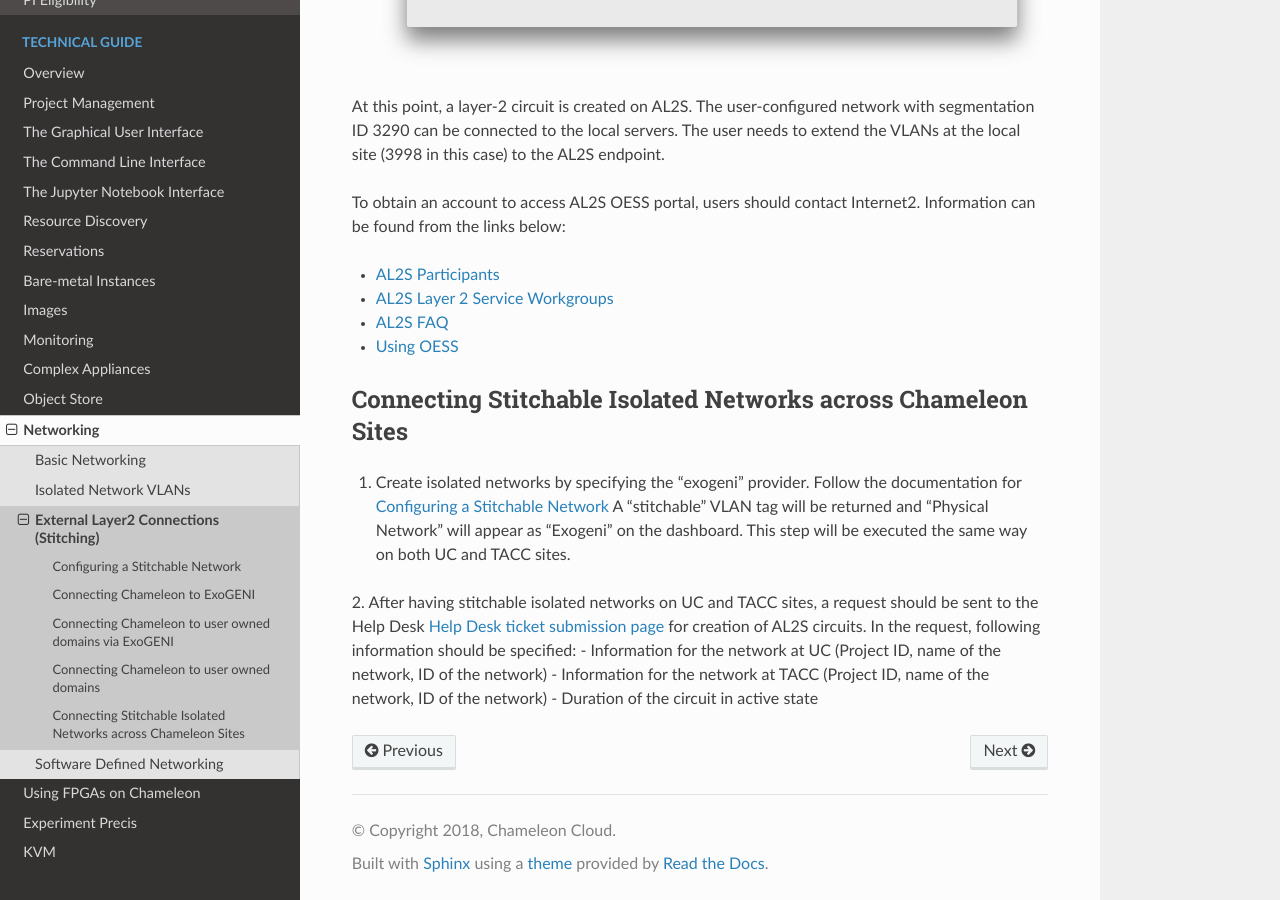
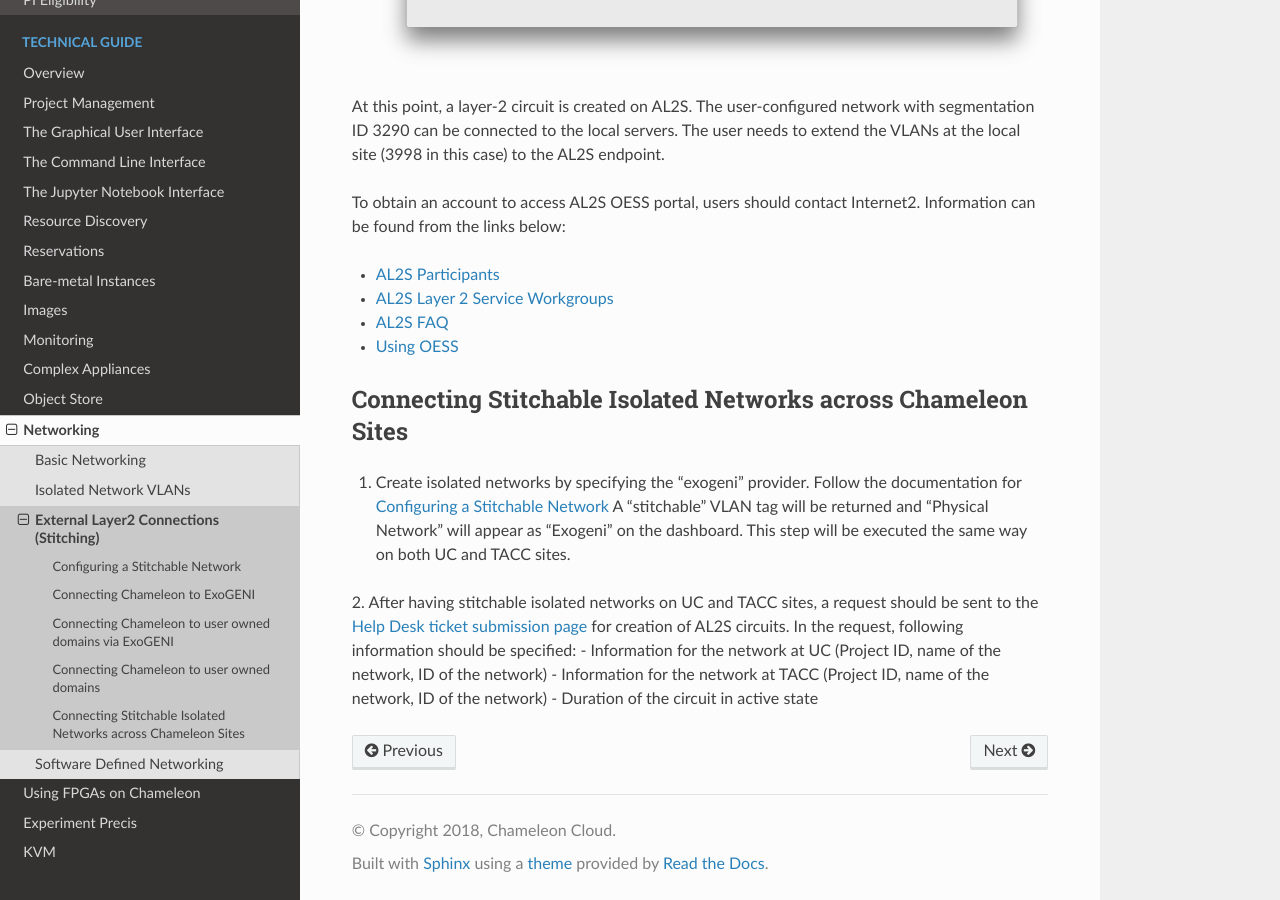
Before and after one commit to ChameleonCloud/docs, a Sphinx documentation site: the page built from source/technical/networks/networks_stitching.rst, in a window 1280 px wide and 900 px high, scrolled down 11147 px. Built offline with Sphinx 7.4.7 and the Read the Docs theme 2.0.0, drawn with Linux system fonts in a browser that asks for light colours.

Commit message:
Corrections

```diff
--- a/source/technical/networks/networks_stitching.rst
+++ b/source/technical/networks/networks_stitching.rst
@@ -174,7 +174,7 @@ ______________________________________________________________
    A "stitchable" VLAN tag will be returned and "Physical Network" will appear as "Exogeni" on the dashboard.
    This step will be executed the same way on both UC and TACC sites.
 
-2. After having stitchable isolated networks on UC and TACC sites, a request should be sent to the Help Desk `Help Desk ticket submission page <https://www.chameleoncloud.org/user/help/ticket/new/guest/>`_ for creation of AL2S circuits.
+2. After having stitchable isolated networks on UC and TACC sites, a request should be sent to the `Help Desk ticket submission page <https://www.chameleoncloud.org/user/help/ticket/new/guest/>`_ for creation of AL2S circuits.
 In the request, following information should be specified:
 - Information for the network at UC (Project ID, name of the network, ID of the network)
 - Information for the network at TACC (Project ID, name of the network, ID of the network)
```
